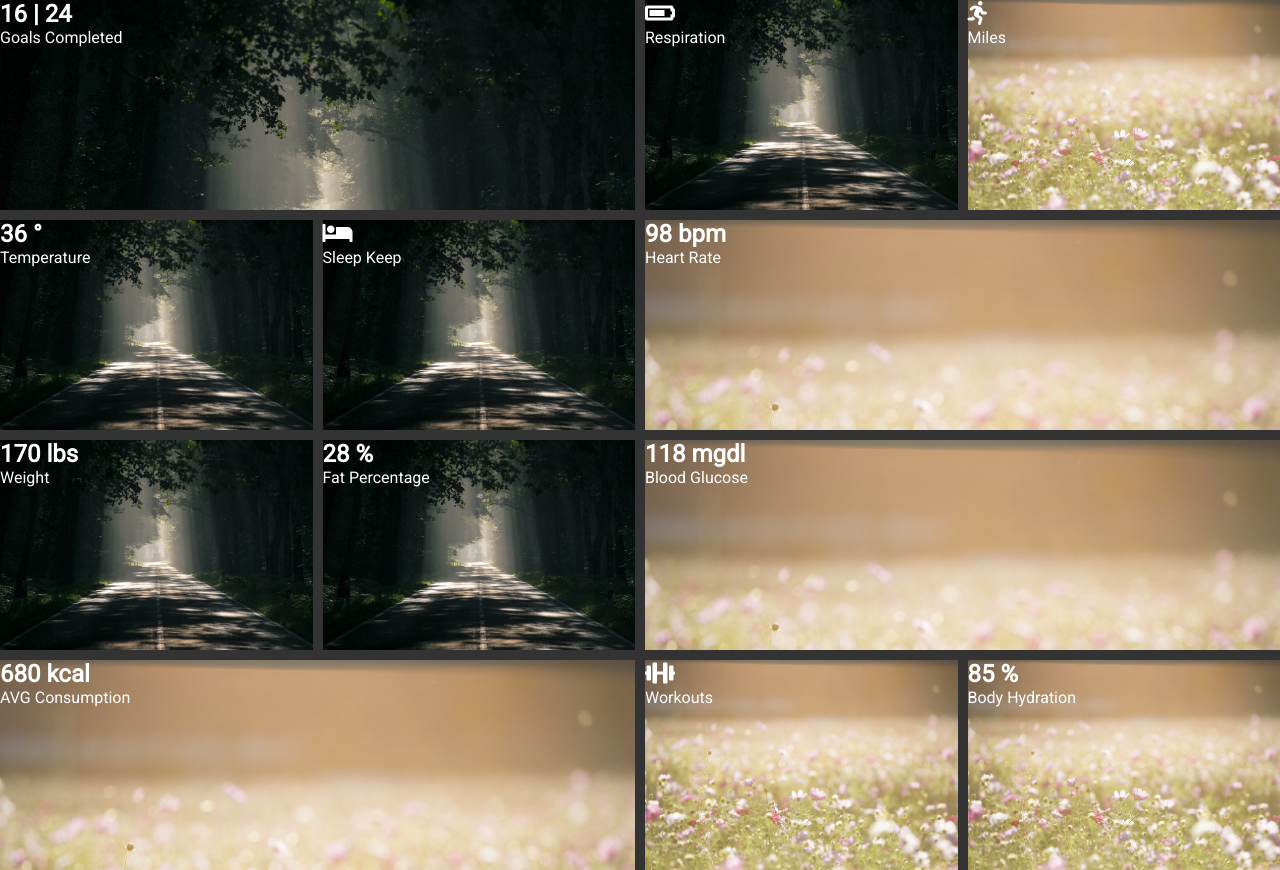
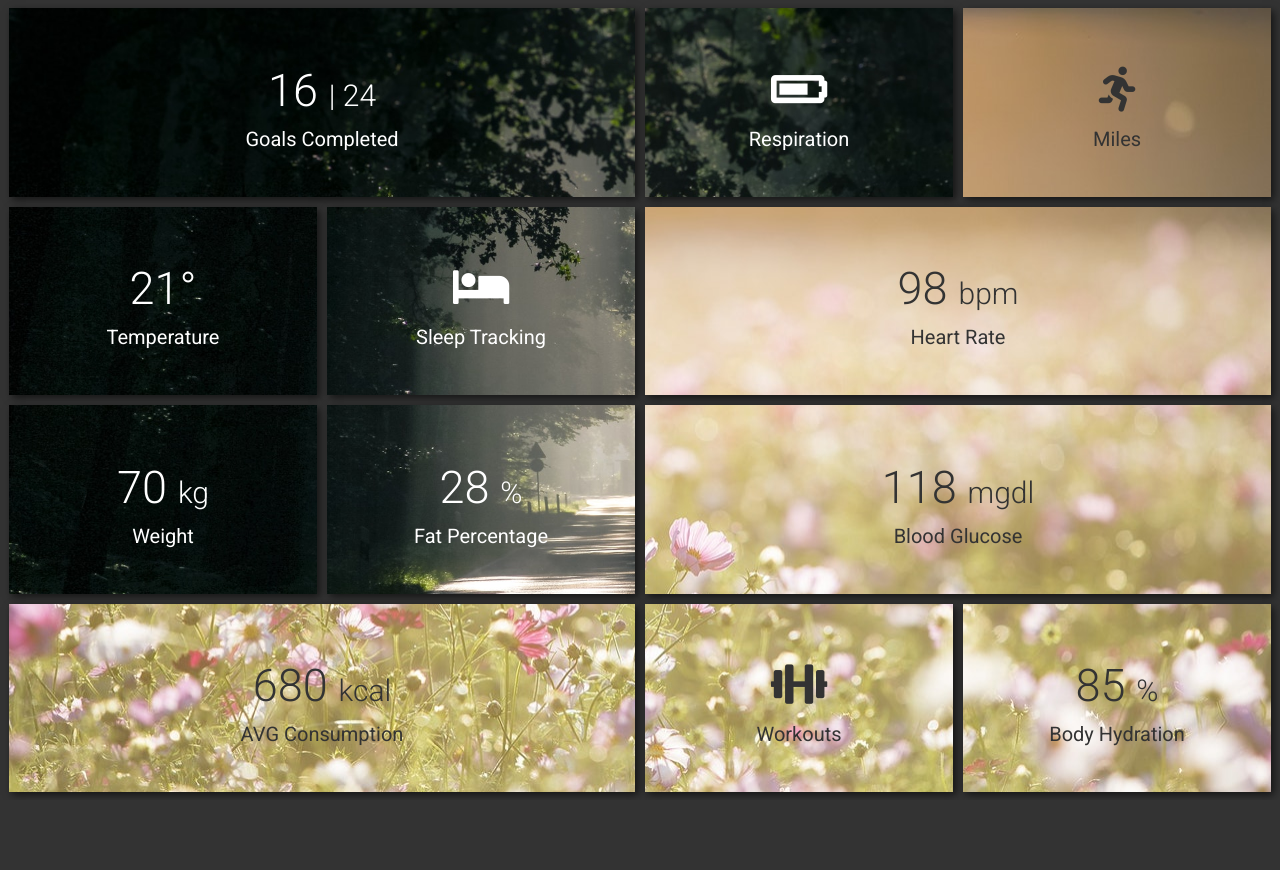
Before and after one commit to tmd747/Health-Dashboard, a plain HTML site: page index.html in a window 1280 px wide. After the commit the page ends 800 px from the top, so only its background shows below. Drawn offline with Linux system fonts and the light colour scheme.

Commit message:
added styling and transitions

```diff
--- a/index.html
+++ b/index.html
@@ -26,19 +26,19 @@
             <p>Miles</p>
         </div>
         <div class="bg1">
-            <h2>36 &deg;</h2>
+            <h2>21&deg;</h2>
             <p>Temperature</p>
         </div>
         <div class="bg1">
             <h2><i class="fas fa-bed"></i></h2>
-            <p>Sleep Keep</p>
+            <p>Sleep Tracking</p>
         </div>
         <div class="bg2">
             <h2>98 <span>bpm</span></h2>
             <p>Heart Rate</p>
         </div>
         <div class="bg1">
-            <h2>170 <span>lbs</span></h2>
+            <h2>70 <span>kg</span></h2>
             <p>Weight</p>
         </div>
         <div class="bg1">
@@ -62,6 +62,7 @@
             <p>Body Hydration</p>
         </div>
     </div>
+
 </body>
 
 </html>
--- a/style.css
+++ b/style.css
@@ -12,16 +12,47 @@ body {
   font-family: "Roboto", sans-serif;
 }
 
+h2 {
+  font-size: 45px;
+  font-weight: 300;
+  margin: 10px;
+}
+
+h2 span {
+  font-size: 30px;
+}
+
+p {
+  font-size: 20px;
+}
+
 .container {
   display: grid;
   grid-template-columns: repeat(4, 1fr);
   grid-gap: 10px;
+  padding: 8px 9px;
+  height: 100vh;
+  justify-content: center;
+  align-content: stretch;
 }
 
 .container > div {
-  height: 210px;
+  cursor: pointer;
   background-size: cover;
   background-attachment: fixed;
+
+  display: flex;
+  flex-direction: column;
+  align-items: center;
+  justify-content: center;
+  text-align: center;
+  transition: all 0.3s ease-in-out;
+  box-shadow: 3px 3px 8px rgba(0, 0, 0, 0.6);
+}
+
+.container > div:hover {
+  opacity: 0.7;
+  transform: scale(0.98);
 }
 
 .container > div:nth-of-type(1) {
@@ -45,4 +76,5 @@ body {
 }
 .bg2 {
   background: url("bg2.jpg");
+  color: #333;
 }
```
